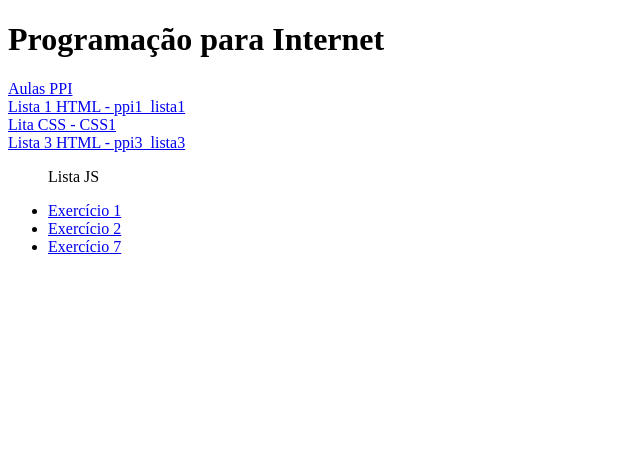
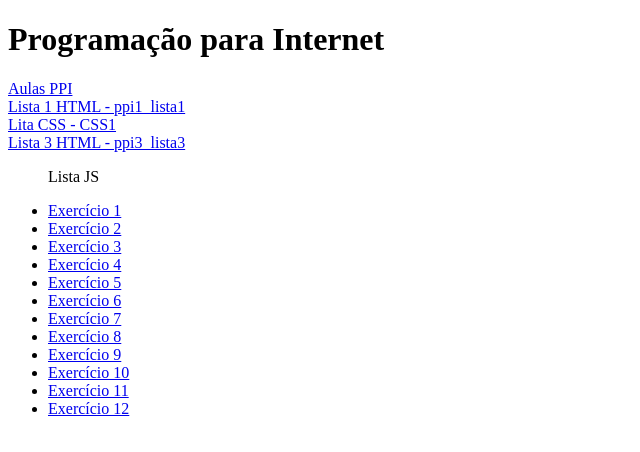
Before and after one commit to miguel-galdino/web, a plain HTML site: page index.html in a window 1280 px wide. Shown: the whole page, without its empty margins (0-640 px from the left). Drawn offline with Linux system fonts and the light colour scheme.

Commit message:
Update index.html
Uploading JD list files in index.html

```diff
--- a/index.html
+++ b/index.html
@@ -21,7 +21,16 @@
         <p>Lista JS</p>
         <li><a href="ppi1_lista_js/1.html">Exercício 1</a></li>
         <li><a href="ppi1_lista_js/2.html">Exercício 2</a></li>
+        <li><a href="ppi1_lista_js/3.html">Exercício 3</a></li>
+        <li><a href="ppi1_lista_js/4.html">Exercício 4</a></li>
+        <li><a href="ppi1_lista_js/5.html">Exercício 5</a></li>
+        <li><a href="ppi1_lista_js/6.html">Exercício 6</a></li>
         <li><a href="ppi1_lista_js/7.html">Exercício 7</a></li>
+        <li><a href="ppi1_lista_js/8.html">Exercício 8</a></li>
+        <li><a href="ppi1_lista_js/9.html">Exercício 9</a></li>
+        <li><a href="ppi1_lista_js/10.html">Exercício 10</a></li>
+        <li><a href="ppi1_lista_js/11.html">Exercício 11</a></li>
+        <li><a href="ppi1_lista_js/12.html">Exercício 12</a></li>
     </ul>
 
 </body>
```
